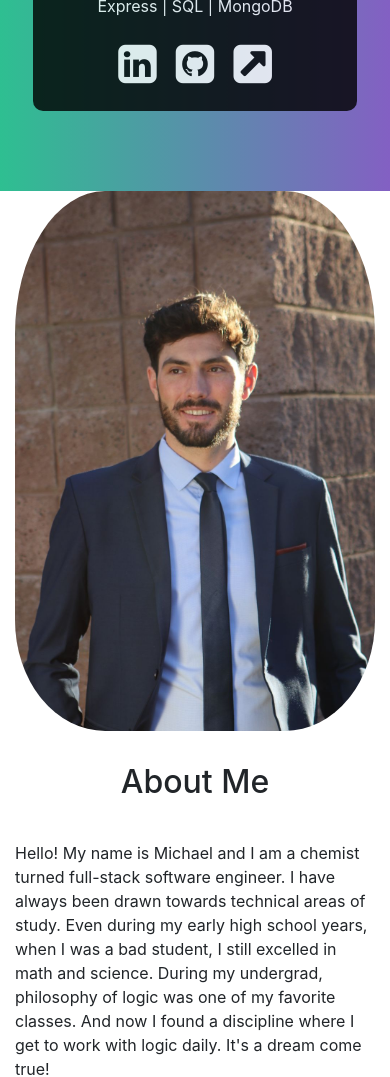
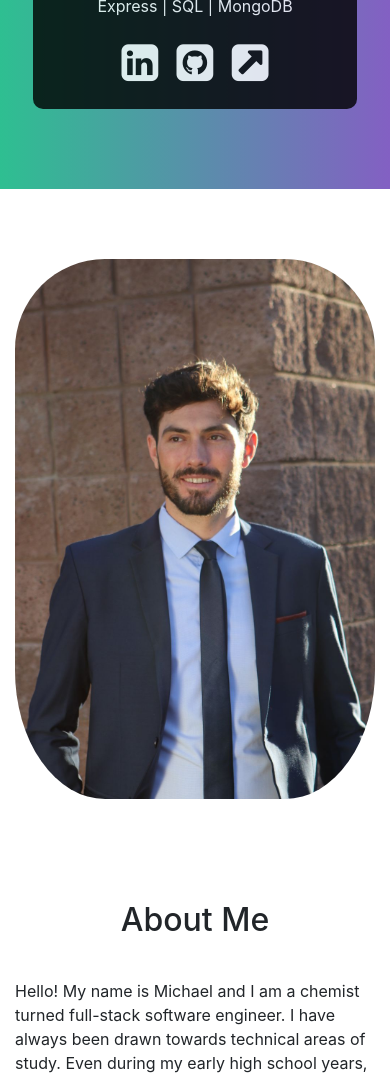
Before and after one commit to mawil583/react-portfolio, a React (Create React App) app: page / in a window 390 px wide. Shown: the part 323-1400 px from the top of the page. Built offline with nearby package versions, Linux system fonts and the light colour scheme.

Commit message:
fixed mobile responsiveness issue

```diff
--- a/src/App.css
+++ b/src/App.css
@@ -19,7 +19,7 @@
   max-width: 100%;
   margin: auto;
   text-align: center;
-  /* padding-top: 8em; */
+  padding-top: 70px;
   padding-bottom: 2em;
   border-radius: 25%;
 
@@ -166,7 +166,7 @@
 
 @media only screen and (max-width: 540px) {
   .social-links a {
-    font-size: 2.3vw !important;
+    font-size: 2.2vw!important;
   }
   #home-avatar {
     width: 40% !important;
--- a/src/pages/home.jsx
+++ b/src/pages/home.jsx
@@ -52,7 +52,7 @@ class Home extends Component {
                 <div className="addPadding">
 
                     <Container>
-                        <Row className="d-flex flex-wrap align-items-center">
+                        <Row className="flex-wrap align-items-center">
 
                             <Col xl={4} lg={5} md={6} sm={12} className="pt-lg-5 pt-xl-3 pt-md-5 align-text-bottom" >
                                 <span className="align-bottom d-flex justify-content-center">
```
